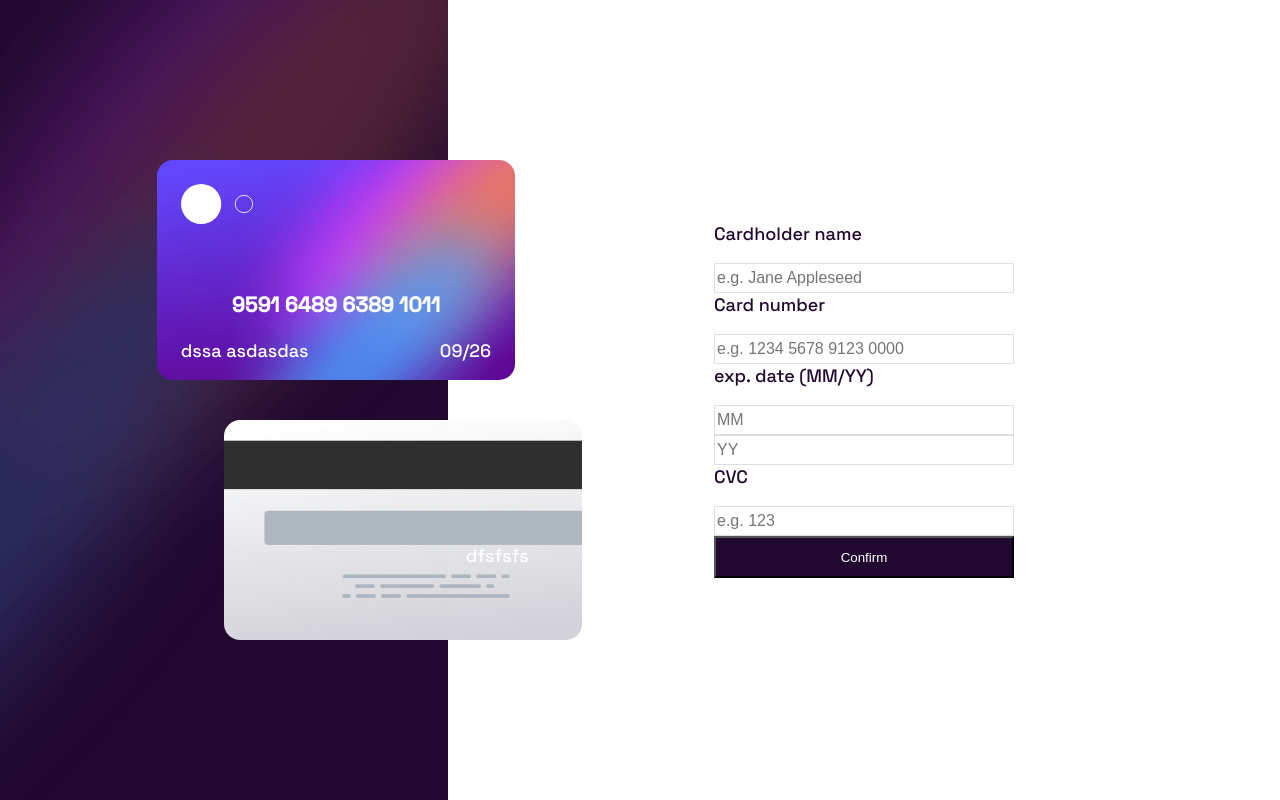
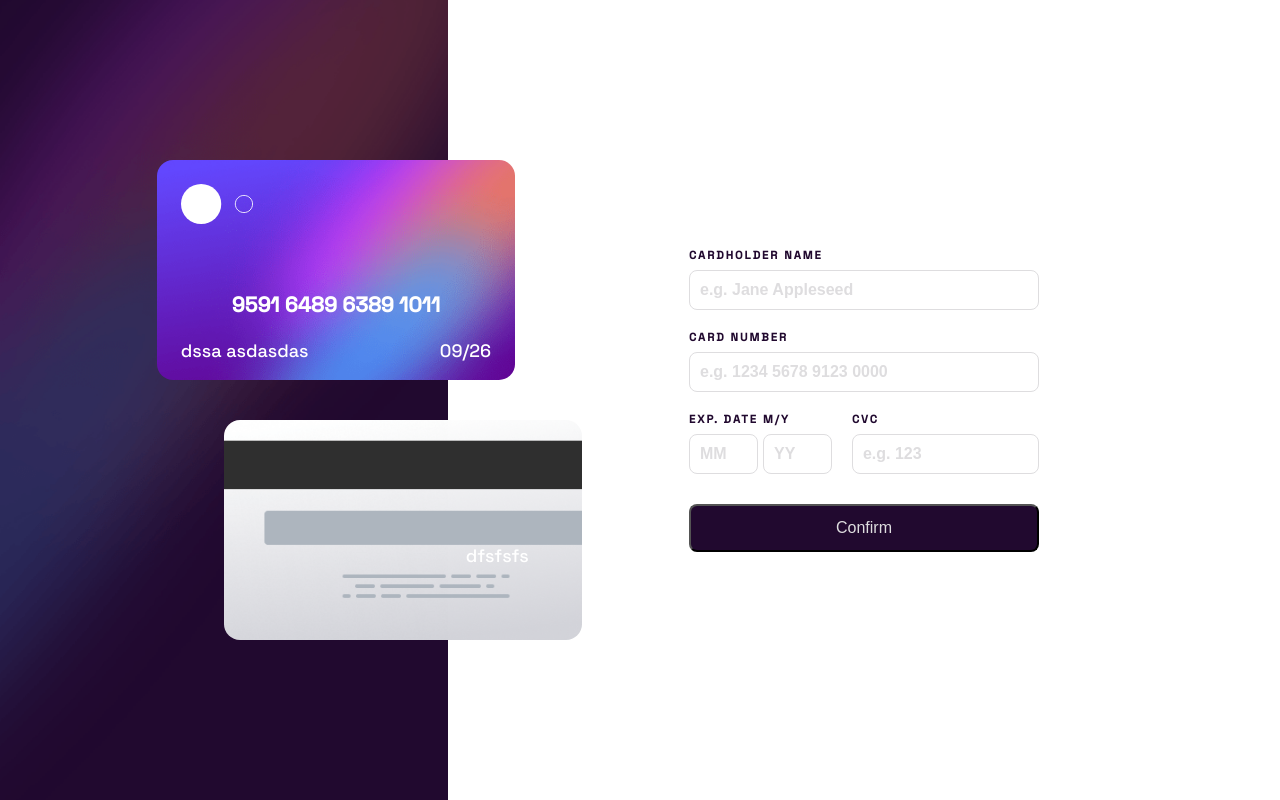
Before and after one commit to Krzyzaniaq/card_details_form, a React (Vite) app: page / in a window 1280 px wide. Built offline with nearby package versions, Linux system fonts and the light colour scheme.

Commit message:
Styles for UserDataForm/Button

```diff
--- a/src/UserData/UserData.module.css
+++ b/src/UserData/UserData.module.css
@@ -5,4 +5,5 @@
     flex-direction: column;
     justify-content: center;
     align-items: center;
+    gap: 30px;
 }
--- a/src/UserData/UserDataButton.module.css
+++ b/src/UserData/UserDataButton.module.css
@@ -1,6 +1,8 @@
 .btn {
     background-color: hsl(278, 68%, 11%);
-    color: hsl(0, 0%, 100%);
-    height: 42px;
-    width: 300px;
+    color: hsl(270, 3%, 87%);
+    height: 48px;
+    width: 350px;
+    border-radius: 8px;
+    font-size: 1rem;
 }
--- a/src/UserData/UserDataForm.jsx
+++ b/src/UserData/UserDataForm.jsx
@@ -3,44 +3,60 @@ import classes from './UserDataForm.module.css';
 const UserDataForm = () => {
   return (
     <div className={classes['data-form']}>
-      <p className={classes.text}>Cardholder name</p>
+      <span>
+        <h4 className={classes.text}>CARDHOLDER NAME</h4>
         <input
           type="text"
           className={classes['data-input']}
           id="user-data-name"
           placeholder="e.g. Jane Appleseed"
         />
-      <p className={classes.text}>Card number</p>
+      </span>
+      <span>
+        <h4 className={classes.text}>CARD NUMBER</h4>
         <input
           type="text"
           className={classes['data-input']}
           id="user-data-number"
           placeholder="e.g. 1234 5678 9123 0000"
         />
-      <p className={classes.text}>exp. date (MM/YY)</p>
+      </span>
+
+      <div className={classes['data-date-cvc']}>
+        <div className={classes['data-date-inputs']}>
+          <h4 className={classes.text}>EXP. DATE M/Y</h4>
+          <div>
             <input
-        type="number"
+              type="text"
               className={classes['data-input']}
               id="user-data-month"
               placeholder="MM"
+              maxLength="2"
             />
             <input
-        type="number"
+              type="text"
               className={classes['data-input']}
               id="user-data-year"
               min="2023"
               max="2030"
+              maxLength="2"
               placeholder="YY"
             />
-      <p className={classes.text}>CVC</p>
+          </div>
+        </div>
+        <div className={classes['data-cvc-input']}>
+          <h4 className={classes.text}>CVC</h4>
           <input
-        type="number"
+            type="text"
             className={classes['data-input']}
             id="user-data-cvc"
             min="1"
             max="12"
+            maxLength="3"
             placeholder="e.g. 123"
           />
+        </div>
+      </div>
     </div>
   );
 };
--- a/src/UserData/UserDataForm.module.css
+++ b/src/UserData/UserDataForm.module.css
@@ -1,18 +1,51 @@
 /* hsl(270, 3%, 87%) */
 
 .data-form {
-    width: 300px;
+    width: 350px;
     text-align: left;
+    display: flex;
+    flex-direction: column;
+    justify-content: space-between;
+    gap: 20px;
 }
 
 .text {
     color: hsl(278, 68%, 11%);
+    margin-bottom: 8px;
+    font-size: 0.7rem;
+    letter-spacing: 2px;
 }
 
 .data-input {
-    color: hsl(278, 68%, 11%);
     border: 1px solid hsl(270, 3%, 87%);
     width: 100%;
-    height: 30px;
     font-size: 1rem;
+    border-radius: 8px;
+    padding: 10px;
 }
+
+.data-input::placeholder {
+    color: hsl(270, 3%, 87%);
+    font-weight: 600;
+}
+
+.data-date-cvc {
+    width: 100%;
+    display: flex;
+    flex-direction: row;
+    justify-content: space-between;
+    gap: 20px;
+}
+
+.data-date-inputs {
+    display: flex;
+    flex-direction: column;
+    width: 50%;
+}
+
+.data-date-inputs > div {
+    display: flex;
+    flex-direction: row;
+    justify-content: space-between;
+    gap: 5px;
+}
--- a/src/index.css
+++ b/src/index.css
@@ -18,6 +18,7 @@ body {
   min-height: 100vh;
   font-size: 18px;
   font-family: 'Space Grotesk', sans-serif;
+  font-weight: 500;
 }
 
 #root {
@@ -27,6 +28,6 @@ body {
   text-align: center;
 }
 
-p {
+p, h4 {
   margin-top: 0;
 }
```
Lines whose indentation alone changed are shown as unchanged.
